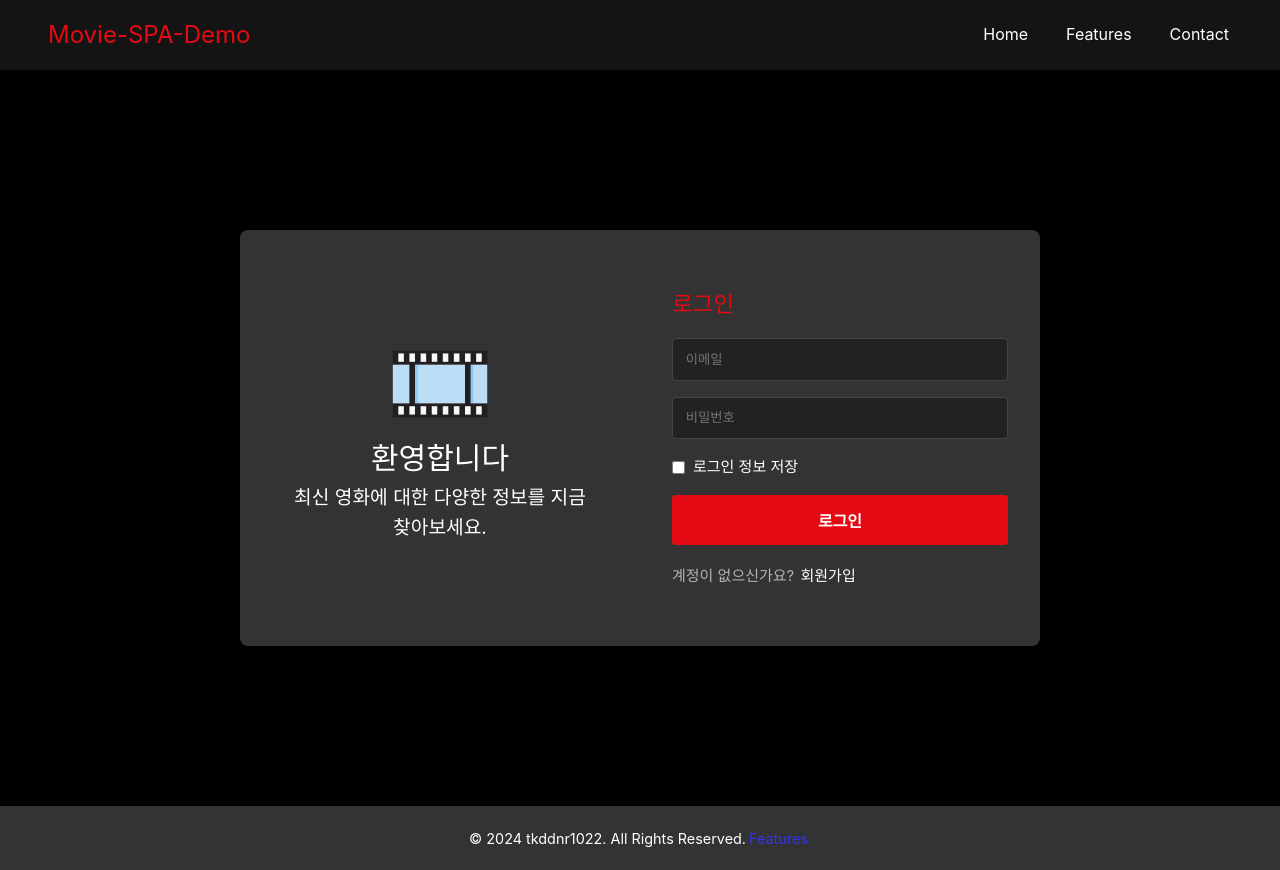
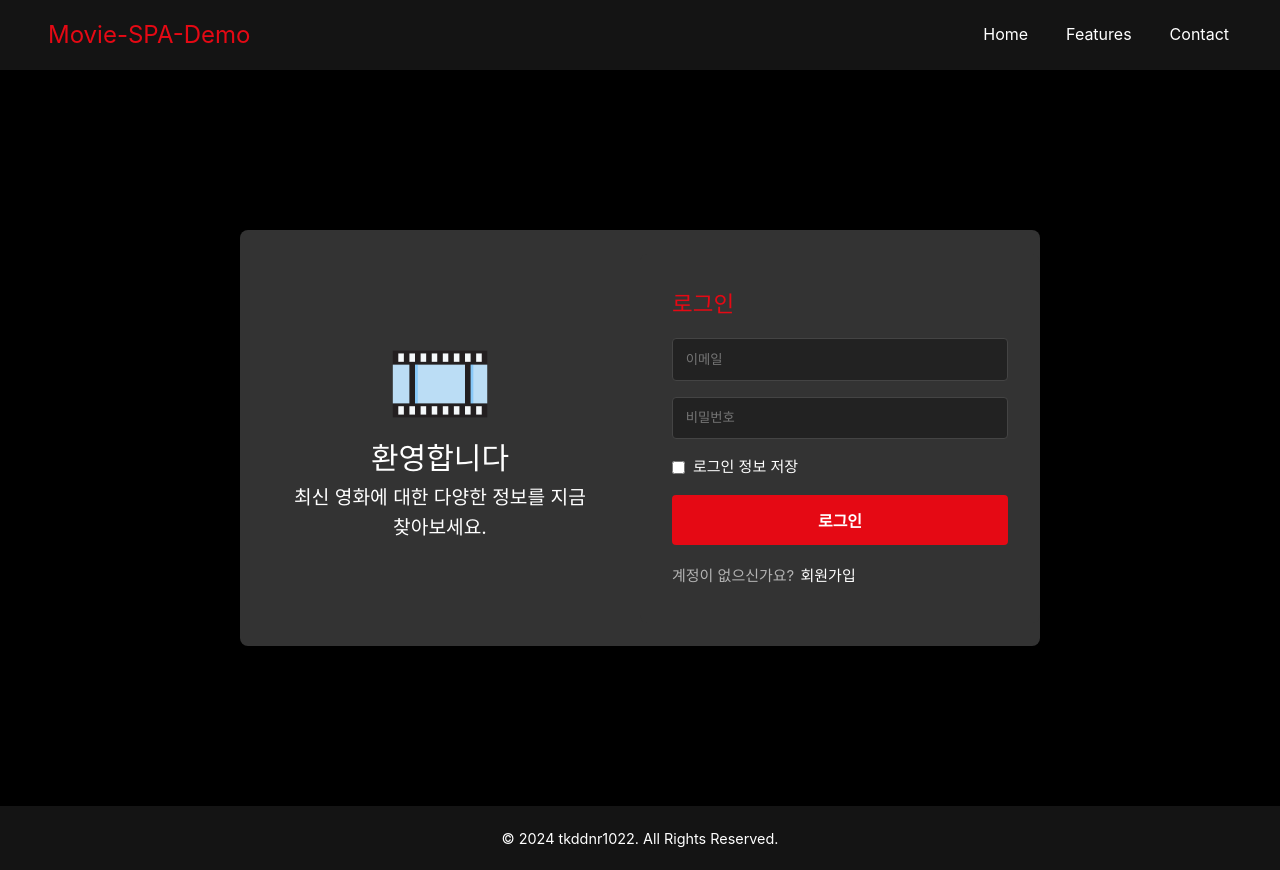
Before and after one commit to tkddnr1022/Movie-SPA-Demo, a Vue app: page / in a window 1280 px wide. Built offline with nearby package versions, Linux system fonts and the light colour scheme.

Commit message:
Design: change background-color of footer

```diff
--- a/src/components/Footer.vue
+++ b/src/components/Footer.vue
@@ -1,7 +1,6 @@
 <template>
     <footer class="footer">
         <p>&copy; 2024 tkddnr1022. All Rights Reserved.</p>
-        <RouterLink to="/features">Features</RouterLink>
     </footer>
 </template>
 
@@ -18,9 +17,8 @@ export default {
     align-items: center;
     justify-content: center;
     padding: 1rem;
-    background-color: black;
+    background-color: #141414;
     color: white;
     font-size: 0.9rem;
-    opacity: 0.8;
 }
 </style>
```
